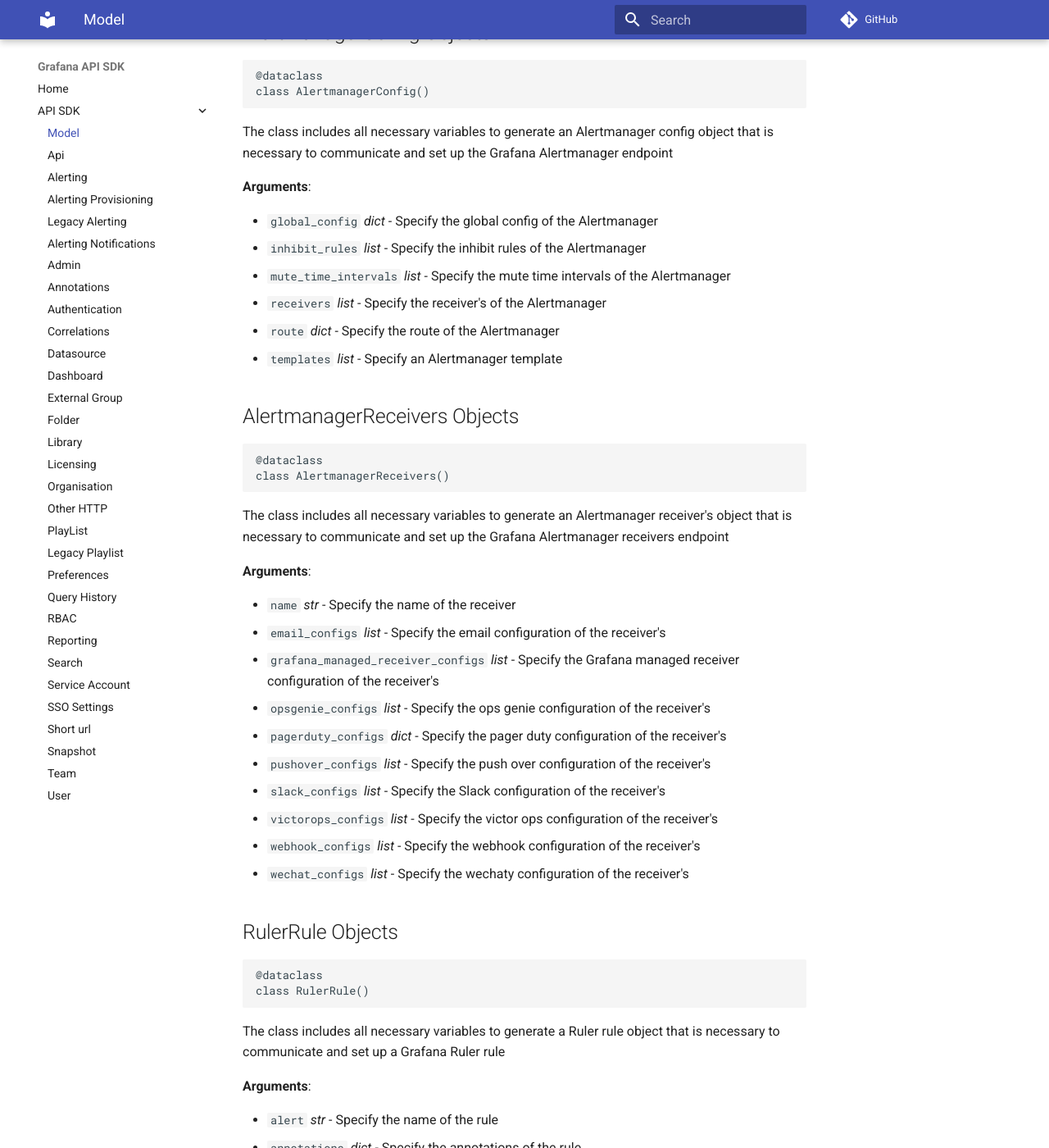
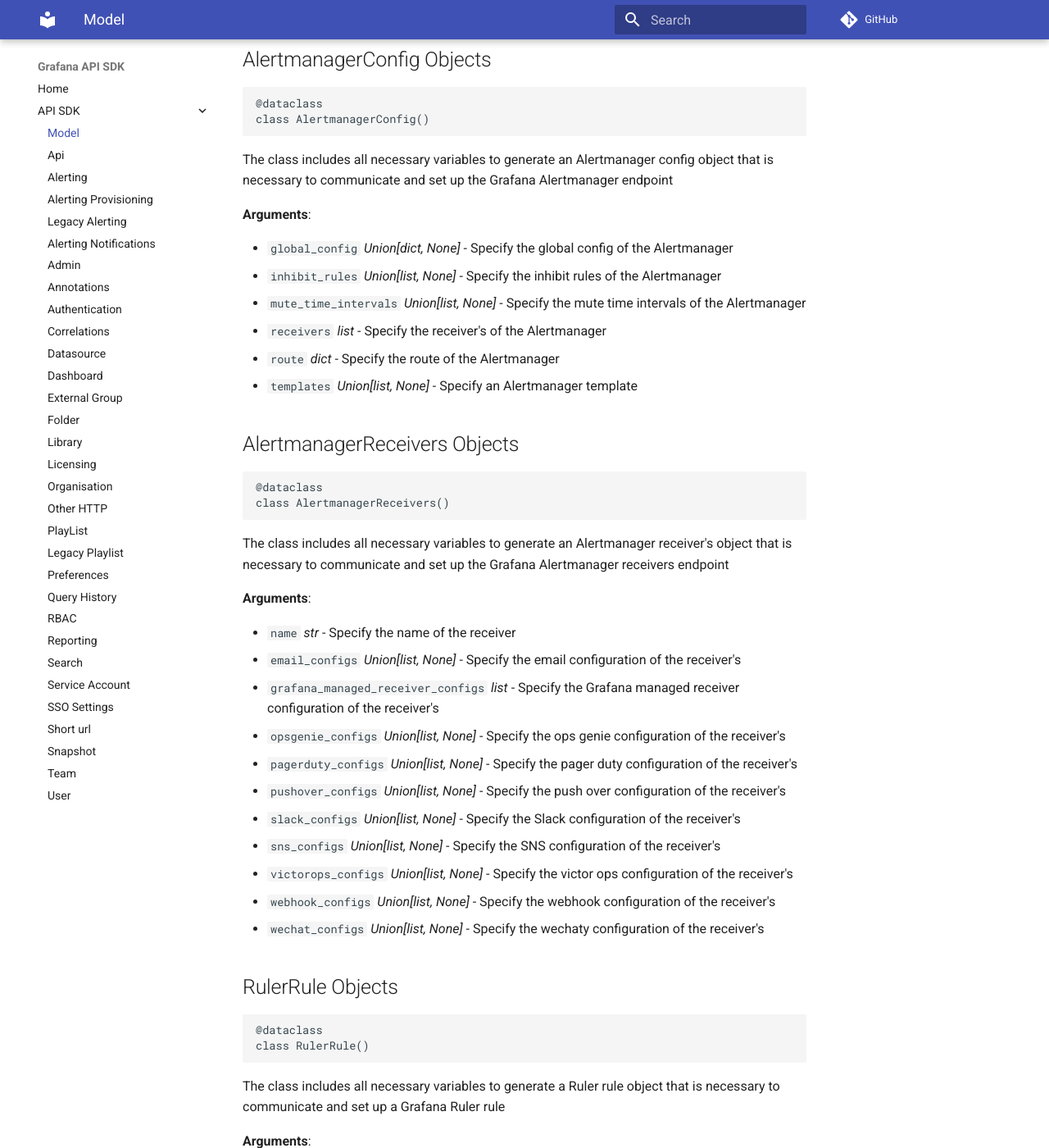
Before and after one commit to ZPascal/grafana_api_sdk, an MkDocs documentation site: the page built from docs/content/grafana_api/model.md, in a window 1280 px wide and 1400 px high, scrolled down 9973 px. Shown: the whole window at 82% size. Built offline with MkDocs 1.6.1 and Material for MkDocs 9.7.7, drawn with Linux system fonts in a browser that asks for light colours; comment, search, counter and statistics services are not loaded; some of the changed text lies outside the part shown.

Commit message:
Adjust the alerting functionality and add redirections support (#117)
* feat: Adjust the alerting model
* feat: Add redirect support
* fix: Adjust the alerting functionality
* fix: Adjust the linting issues

```diff
--- a/docs/content/grafana_api/model.md
+++ b/docs/content/grafana_api/model.md
@@ -90,6 +90,7 @@
 - `ssl_context` _ssl.SSLContext_ - Specify the custom ssl context of the Grafana system
 - `num_pools` _int_ - Specify the number of the connection pool
 - `retries` _any_ - Specify the number of the retries. Please use False as parameter to disable the retries
+- `follow_redirects` _bool_ - Specify if redirections should be followed (default True)
 
 <a id="model.DatasourceQuery"></a>
 
@@ -421,12 +422,12 @@
 
 **Arguments**:
 
-- `global_config` _dict_ - Specify the global config of the Alertmanager
-- `inhibit_rules` _list_ - Specify the inhibit rules of the Alertmanager
-- `mute_time_intervals` _list_ - Specify the mute time intervals of the Alertmanager
+- `global_config` _Union[dict, None]_ - Specify the global config of the Alertmanager
+- `inhibit_rules` _Union[list, None]_ - Specify the inhibit rules of the Alertmanager
+- `mute_time_intervals` _Union[list, None]_ - Specify the mute time intervals of the Alertmanager
 - `receivers` _list_ - Specify the receiver's of the Alertmanager
 - `route` _dict_ - Specify the route of the Alertmanager
-- `templates` _list_ - Specify an Alertmanager template
+- `templates` _Union[list, None]_ - Specify an Alertmanager template
 
 <a id="model.AlertmanagerReceivers"></a>
 
@@ -442,15 +443,16 @@
 **Arguments**:
 
 - `name` _str_ - Specify the name of the receiver
-- `email_configs` _list_ - Specify the email configuration of the receiver's
+- `email_configs` _Union[list, None]_ - Specify the email configuration of the receiver's
 - `grafana_managed_receiver_configs` _list_ - Specify the Grafana managed receiver configuration of the receiver's
-- `opsgenie_configs` _list_ - Specify the ops genie configuration of the receiver's
-- `pagerduty_configs` _dict_ - Specify the pager duty configuration of the receiver's
-- `pushover_configs` _list_ - Specify the push over configuration of the receiver's
-- `slack_configs` _list_ - Specify the Slack configuration of the receiver's
-- `victorops_configs` _list_ - Specify the victor ops configuration of the receiver's
-- `webhook_configs` _list_ - Specify the webhook configuration of the receiver's
-- `wechat_configs` _list_ - Specify the wechaty configuration of the receiver's
+- `opsgenie_configs` _Union[list, None]_ - Specify the ops genie configuration of the receiver's
+- `pagerduty_configs` _Union[list, None]_ - Specify the pager duty configuration of the receiver's
+- `pushover_configs` _Union[list, None]_ - Specify the push over configuration of the receiver's
+- `slack_configs` _Union[list, None]_ - Specify the Slack configuration of the receiver's
+- `sns_configs` _Union[list, None]_ - Specify the SNS configuration of the receiver's
+- `victorops_configs` _Union[list, None]_ - Specify the victor ops configuration of the receiver's
+- `webhook_configs` _Union[list, None]_ - Specify the webhook configuration of the receiver's
+- `wechat_configs` _Union[list, None]_ - Specify the wechaty configuration of the receiver's
 
 <a id="model.RulerRule"></a>
 
```
Also changed, not shown: docs/content/grafana_api/alerting.md (+7 -7 lines), 4 other files.
